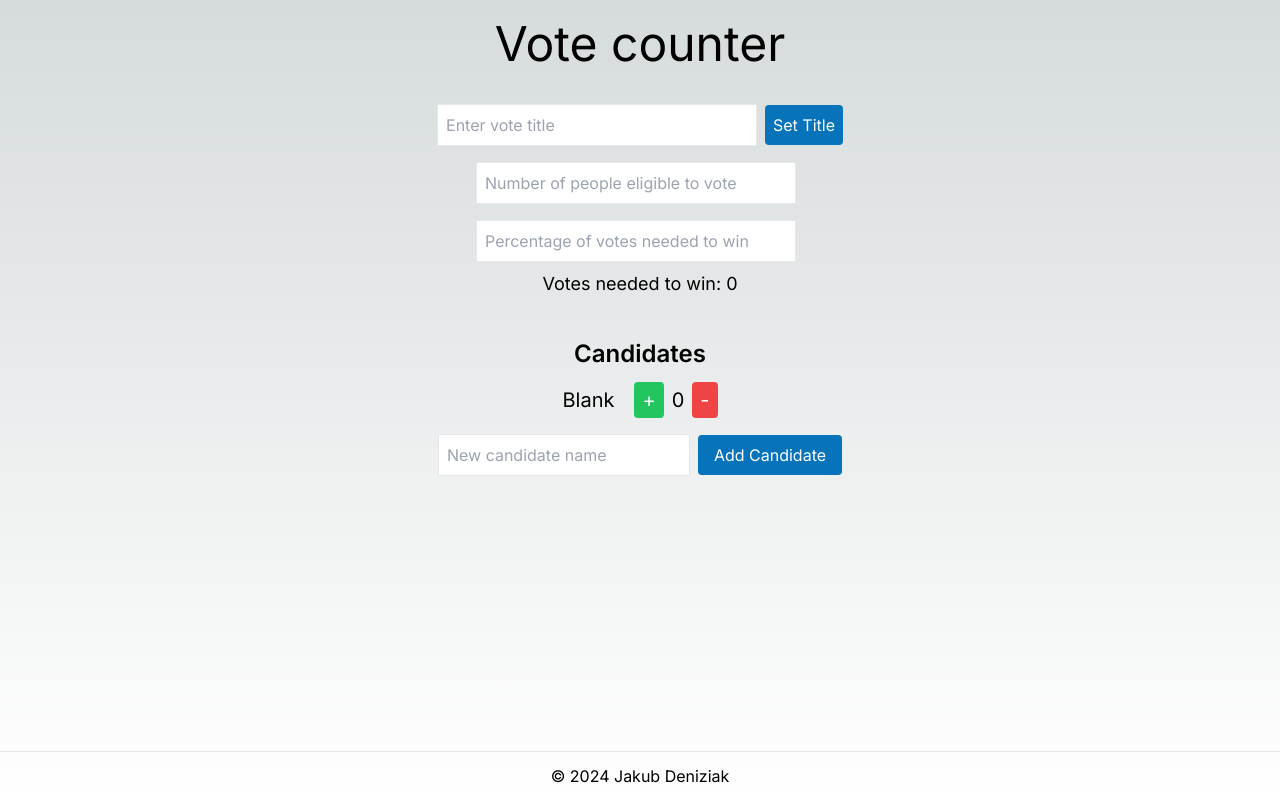
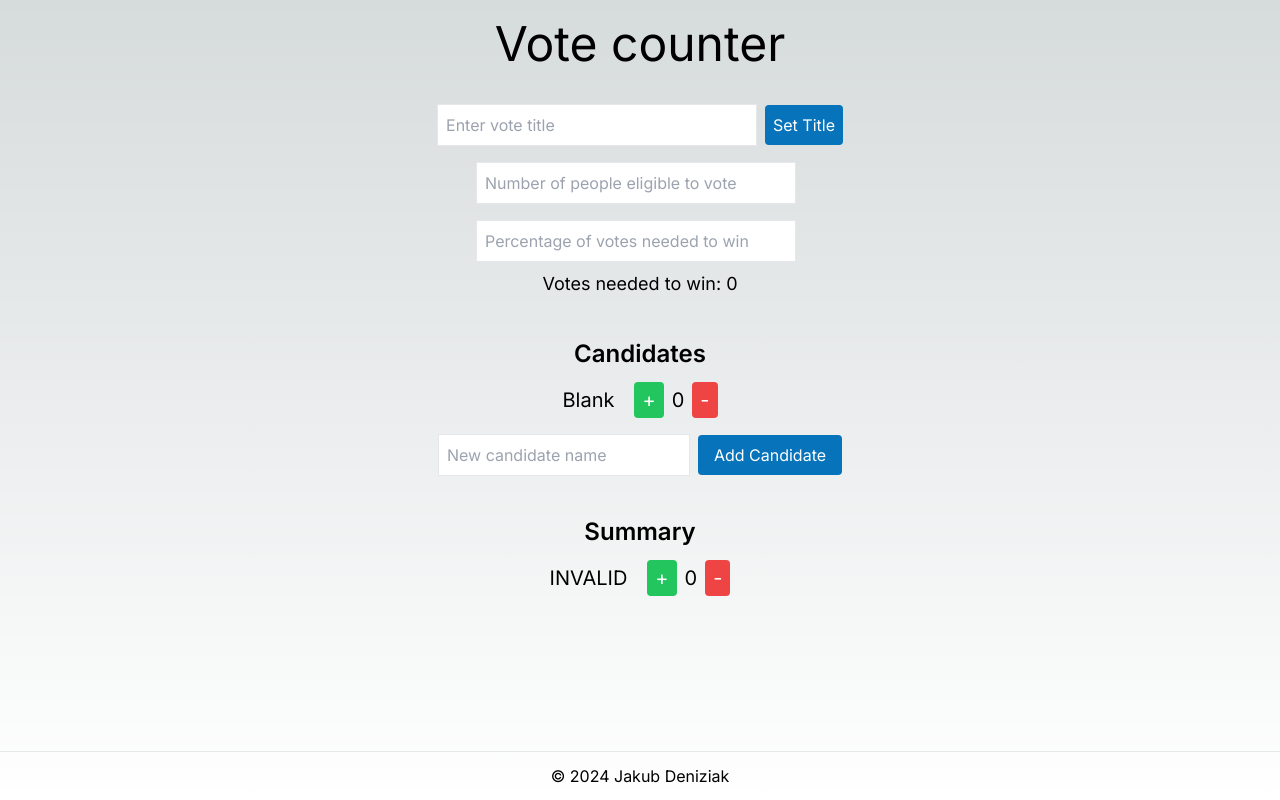
Before and after one commit to jakubdeniziak/vote-counter, a Next.js app: page / in a window 1280 px wide. Built offline with nearby package versions, Linux system fonts and the light colour scheme.

Commit message:
Add invalid votes counting to summary

```diff
--- /dev/null
+++ b/src/app/components/VoteSummary.jsx
@@ -0,0 +1,41 @@
+import { useState } from "react";
+
+const VoteSummary = () => {
+    const [invalidVotes, setInvalidVotes] = useState(0);
+
+
+    const addInvalidVote = () => {
+        setInvalidVotes(invalidVotes + 1);
+    };
+
+    const removeInvalidVote = () => {
+        if (invalidVotes > 0) {
+            setInvalidVotes(invalidVotes - 1);
+        }
+    };
+
+
+    return (
+        <section className="mt-10">
+            <h2 className="text-2xl font-semibold mb-3">Summary</h2>
+            <div className="mb-4 flex justify-center items-center text-xl">
+                <p className="mr-5">INVALID</p>
+                <button
+                    onClick={() => addInvalidVote()}
+                    className="bg-green-500 text-secondary px-2 py-1 rounded mr-2"
+                >
+                    +
+                </button>
+                <p className="mr-2">{invalidVotes}</p>
+                <button
+                    onClick={() => removeInvalidVote()}
+                    className="bg-red-500 text-secondary px-2 py-1 rounded"
+                >
+                    -
+                </button>
+            </div>
+        </section>
+    )
+}
+
+export default VoteSummary;
--- a/src/app/page.tsx
+++ b/src/app/page.tsx
@@ -4,11 +4,11 @@ import { useState } from 'react';
 import Header from "./components/Header";
 import VoteSetup from "./components/VoteSetup";
 import Candidates from "./components/Candidates";
+import VoteSummary from "./components/VoteSummary";
 import Footer from "./components/Footer";
 
 export default function Home() {
   const [voteTitle, setVoteTitle] = useState('');
-
   return (
     <div className="h-screen text-center">
       <Header />
@@ -16,6 +16,7 @@ export default function Home() {
         <h2 className='text-3xl'>{voteTitle}</h2>
         <VoteSetup voteTitle={voteTitle} setVoteTitle={setVoteTitle} />
         <Candidates />
+        <VoteSummary />
       </main>
       <Footer />
     </div>
```
Also changed, not shown: package.json (+6 -5 lines), 1 other file (tests, documents, lock files or other folders).
